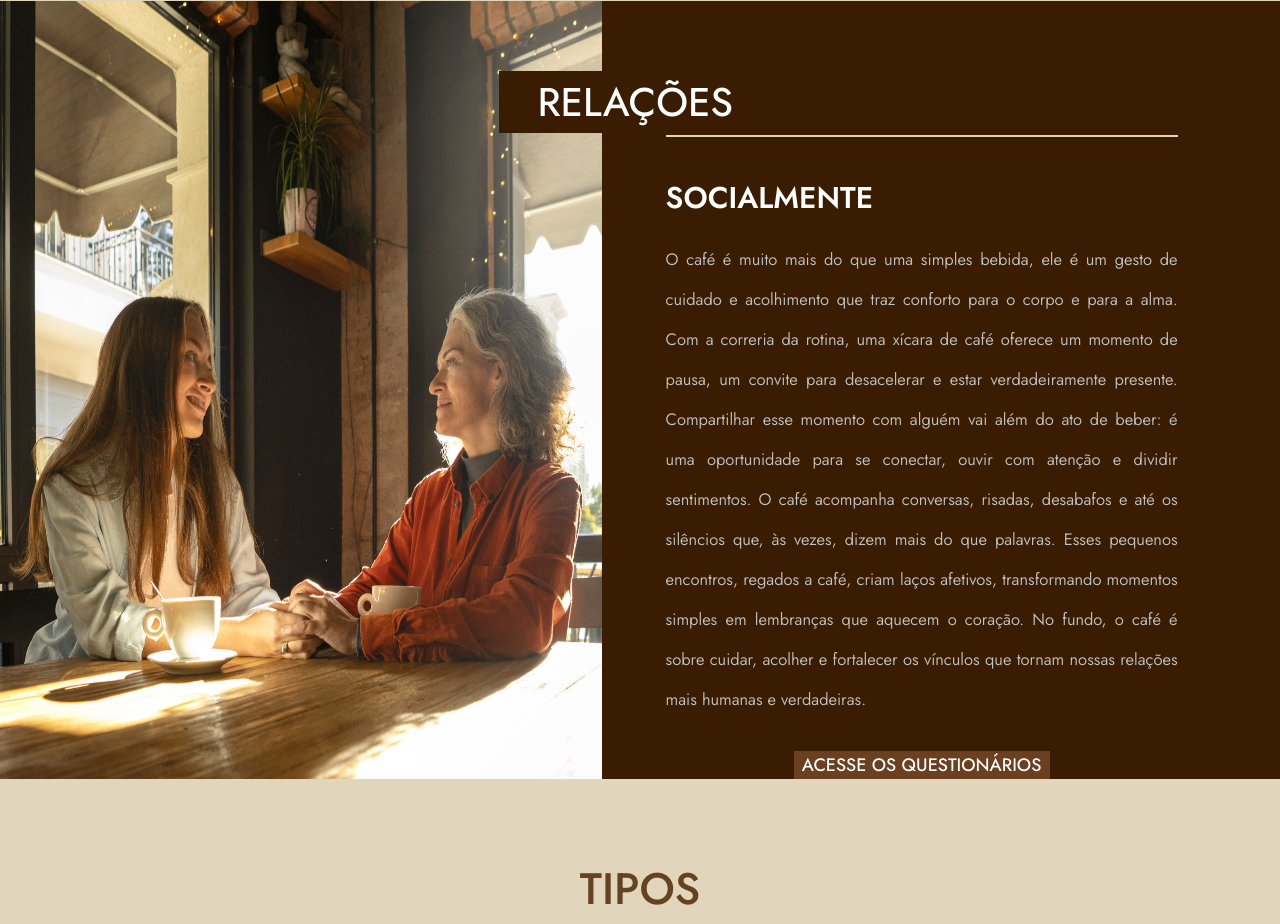
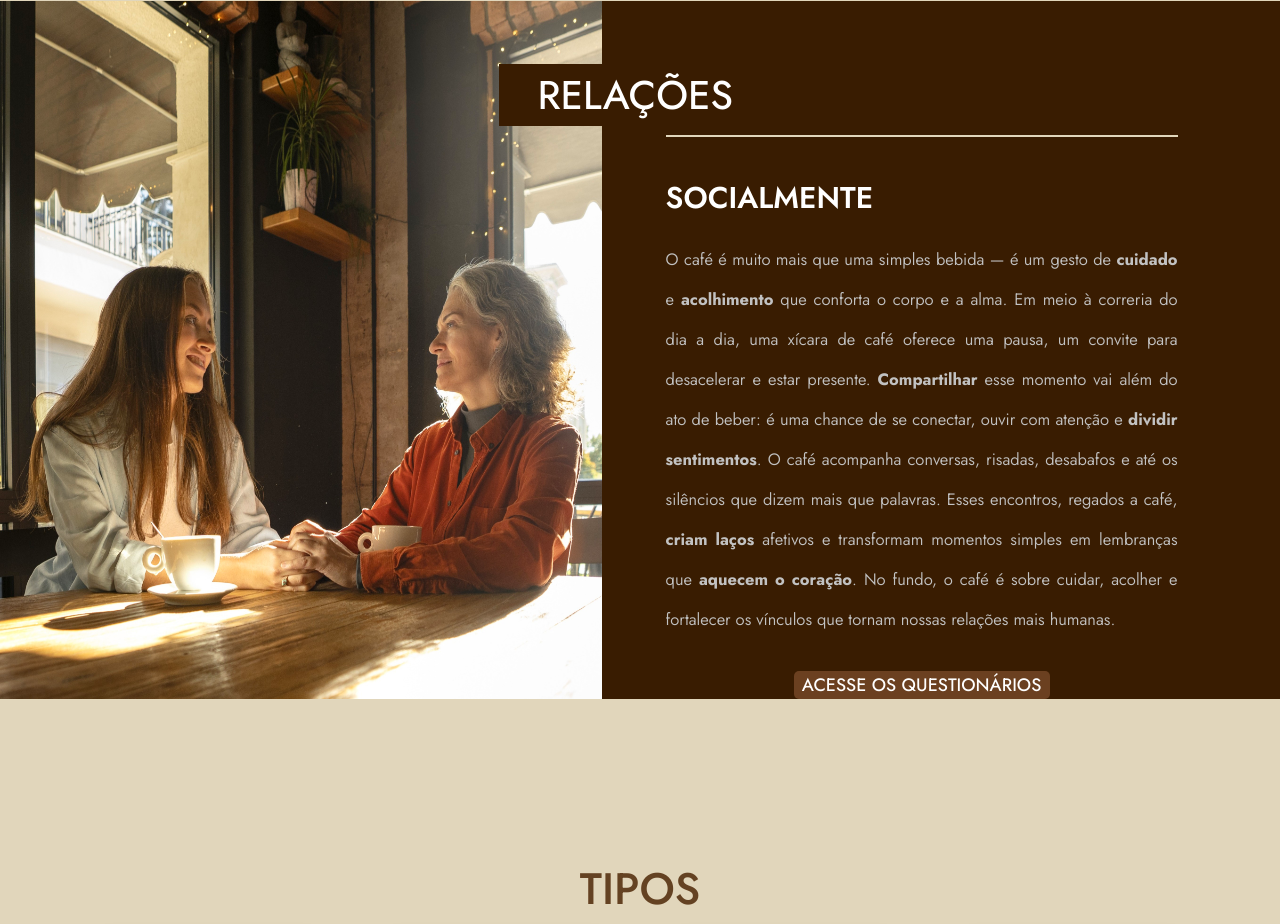
Before and after one commit to ryanservilha/projetoIndividual, a website: page public/index.html in a window 1280 px wide. Shown: the part 1807-2731 px from the top of the page. Drawn offline with Linux system fonts and the light colour scheme.

```diff
--- a/public/css/index.css
+++ b/public/css/index.css
@@ -363,10 +363,11 @@
     justify-content: center;
     align-items: center;
     cursor: pointer;
+    border-radius: 5px;
 }
 
 .botaoQuestionario:hover {
-    box-shadow: 0 1px 5px #ffa10982;
+    box-shadow: 0 2px 20px #42280082;
     transform: scale(1.01);
 }
 
--- a/public/index.html
+++ b/public/index.html
@@ -127,17 +127,14 @@
                 </div>
                 <div class="conteudoTexto">
                     <h1>Socialmente</h1>
-                    <p>O café é muito mais do que uma simples bebida, ele é um gesto de cuidado e acolhimento que traz
-                        conforto para o corpo e para a alma. Com a correria da rotina, uma xícara de café oferece
-                        um momento de pausa, um convite para desacelerar e estar verdadeiramente presente.
-
-                        Compartilhar esse momento com alguém vai além do ato de beber: é uma oportunidade para se
-                        conectar, ouvir com atenção e dividir sentimentos. O café acompanha conversas, risadas,
-                        desabafos e até os silêncios que, às vezes, dizem mais do que palavras.
-
-                        Esses pequenos encontros, regados a café, criam laços afetivos, transformando momentos simples
-                        em lembranças que aquecem o coração. No fundo, o café é sobre cuidar, acolher e fortalecer os
-                        vínculos que tornam nossas relações mais humanas e verdadeiras.
+                    <p>O café é muito mais que uma simples bebida — é um gesto de <b>cuidado</b> e <b>acolhimento</b> que conforta o
+                        corpo e a alma. Em meio à correria do dia a dia, uma xícara de café oferece uma pausa, um
+                        convite para desacelerar e estar presente. <b>Compartilhar</b> esse momento vai além do ato de beber: é
+                        uma chance de se conectar, ouvir com atenção e <b>dividir sentimentos</b>. O café acompanha conversas,
+                        risadas, desabafos e até os silêncios que dizem mais que palavras. Esses encontros, regados a
+                        café, <b>criam laços</b> afetivos e transformam momentos simples em lembranças que <b>aquecem o coração</b>.
+                        No fundo, o café é sobre cuidar, acolher e fortalecer os vínculos que tornam nossas relações
+                        mais humanas.
                     </p>
                 </div>
                 <a href="login.html">
@@ -218,11 +215,7 @@
                 </div>
                 <div class="textoConexao">
                     <h2>Ryan Patric</h2>
-                    <p>“Ipsum is simply dummy text of the printing and typesetting industry. Lorem Ipsum has been
-                        the
-                        industry's standard dummy text ever since the 1500s, when an unknown printer took a galley
-                        of
-                        type and scrambled it to make a type specimen book”</p>
+                    <p>"Quando tomo uma xícara de café me sinto conectado com quem realmente sou. Sinto um impulso de iniciativa, movimento, me sito vivo.”</p>
                     <div class="btnDashboard">
                         <a href="dashboard.html">DASHBOARD</a>
                     </div>
--- a/src/models/dashboardModel.js
+++ b/src/models/dashboardModel.js
@@ -35,7 +35,7 @@
 }
 
 function graficoSemana() {
-    var instrucaoSql = `SELECT DATE_FORMAT(data, '%d/%m') AS Dia, COUNT(DISTINCT nome) AS Acessos from pesquisaCoffeel
+    var instrucaoSql = `SELECT DATE_FORMAT(data, '%d/%m') AS Dia, COUNT(*) AS Acessos from pesquisaCoffeel
     GROUP BY DATE_FORMAT(data, '%d/%m')
     ORDER BY DATE_FORMAT(data, '%d/%m') DESC LIMIT 7;`;
 
```
Also changed, not shown: public/js/questionario.js (+8 -6 lines), 1 other file.
